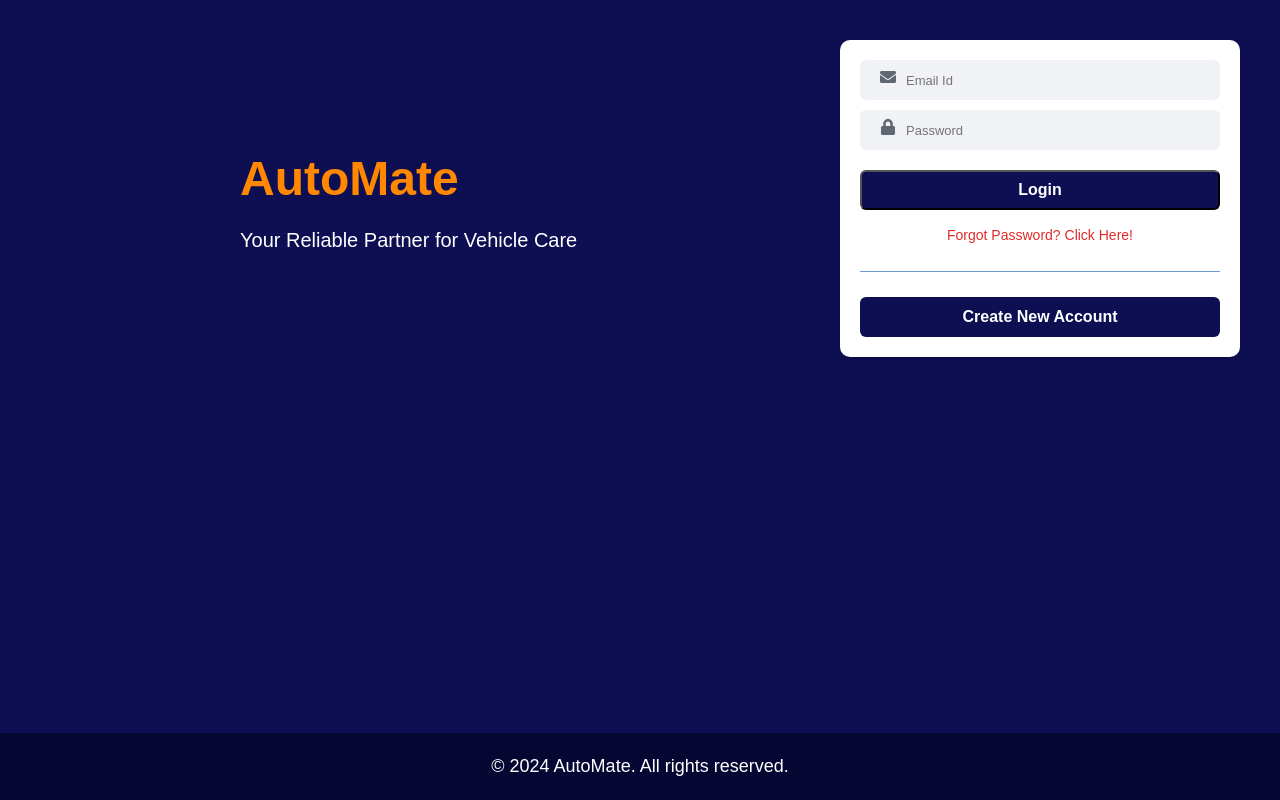
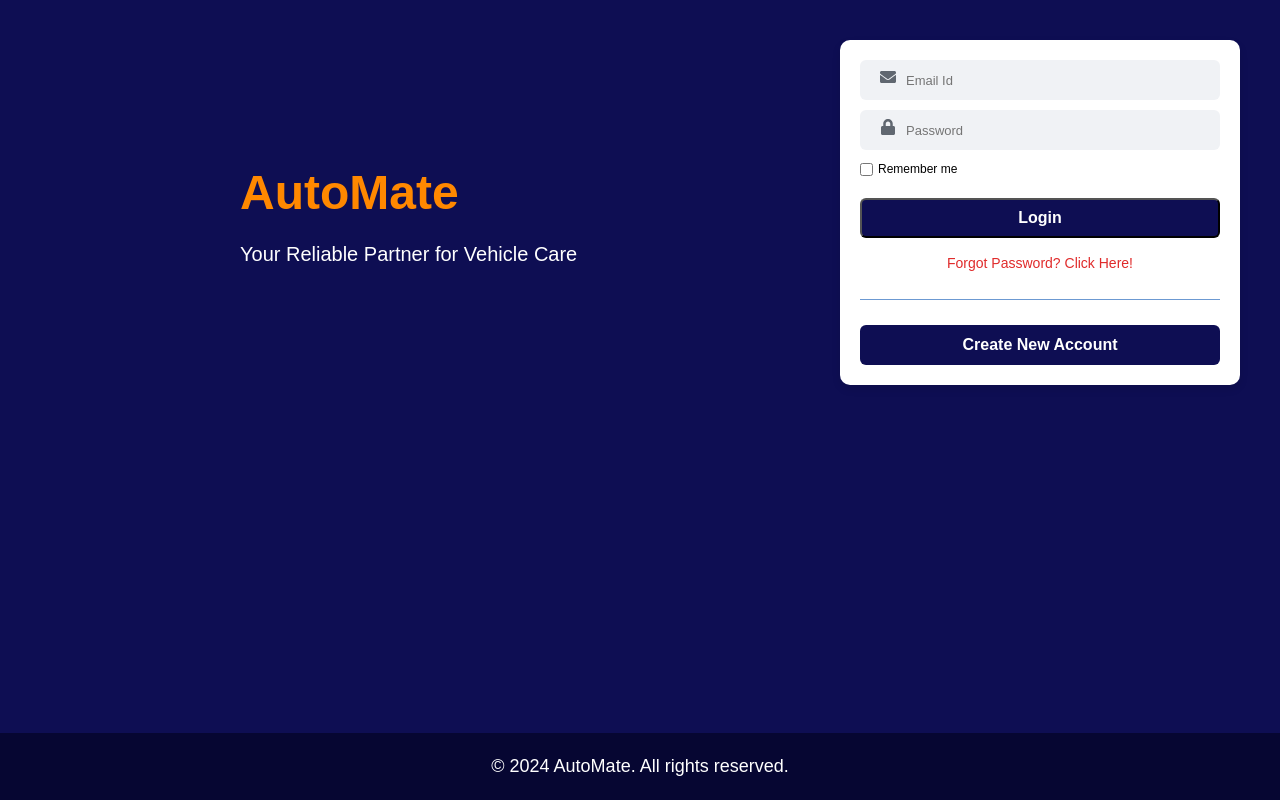
Before and after one commit to mubassera/AutoMate-mern-app, a React (Vite) app in the folder client/: page / in a window 1280 px wide. Built offline with nearby package versions, Linux system fonts and the light colour scheme.

Commit message:
loginjsx bug fixed

```diff
--- a/client/src/components/login/Login.jsx
+++ b/client/src/components/login/Login.jsx
@@ -8,9 +8,8 @@ import {
 } from "react-icons/fa";
 import { useNavigate } from "react-router-dom";
 import axios from "axios";
-import { login, signup } from "../../api/auth";
+import { login, signup } from "../../Api/auth";
 import "./Login.css";
-// import { DoLogin,DoSignup } from "../../api";
 
 export const Login = () => {
   const navigate = useNavigate();
@@ -107,12 +106,12 @@ export const Login = () => {
                 />
               </div>
 
-              {/* <div className="checkboxInput">
+              <div className="checkboxInput">
                 <input type="checkbox" id="checkbox" />
                 <label htmlFor="checkbox" id="rememberMe">
                   Remember me
                 </label>
-              </div> */}
+              </div>
 
               <div className="submit-container">
                 <button type="submit" className="submit">
```
